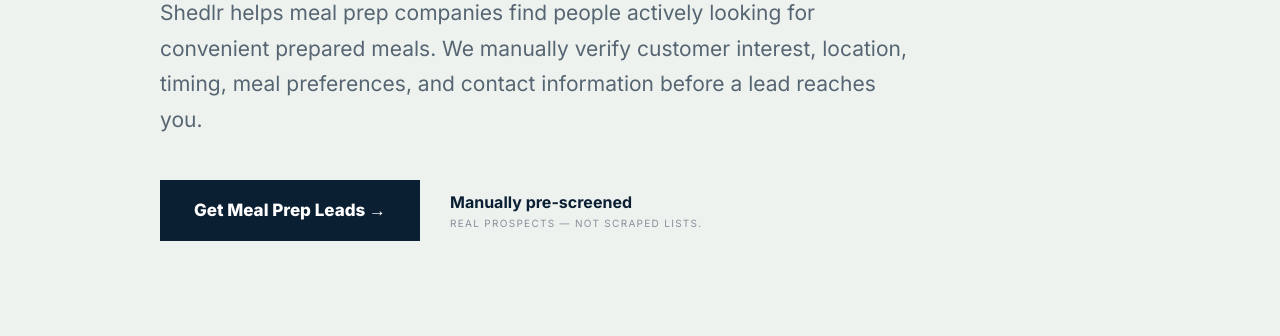
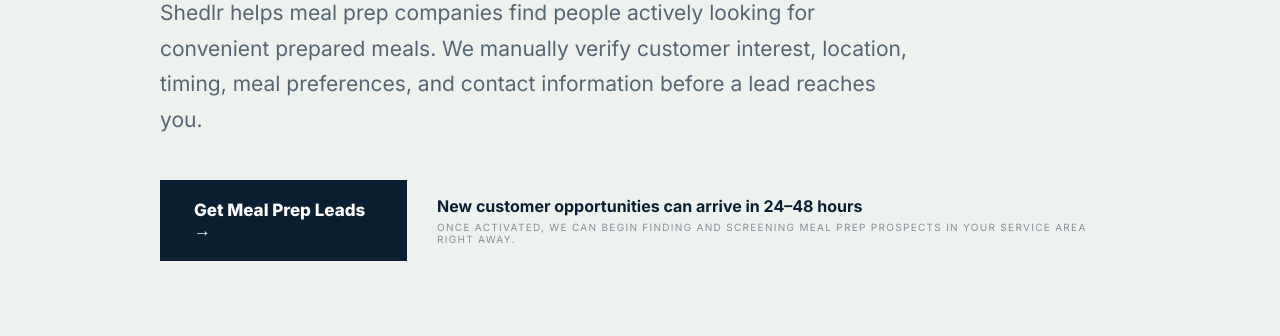
Before and after one commit to jmjdasinger16-crypto/shedlr.com, a website: page leads/meal-prep.html in a window 1280 px wide. Shown: the part 464-800 px from the top of the page. Drawn offline with nearby package versions, Linux system fonts and the light colour scheme; no server answers.

Commit message:
Strengthen meal prep landing page hero CTA

```diff
--- a/leads/meal-prep.html
+++ b/leads/meal-prep.html
@@ -64,7 +64,7 @@
 
   <main>
     <section class="page-hero"><div class="wrap"><span class="eyebrow">Local customers. Real meal needs. Ready to order.</span><h1>Meal prep leads<br><em>built for repeat business.</em></h1><p>Shedlr helps meal prep companies find people actively looking for convenient prepared meals. We manually verify customer interest, location, timing, meal preferences, and contact information before a lead reaches you.</p>
-      <div class="hero-actions"><a class="primary" href="../contact.html?category=catering">Get Meal Prep Leads →</a><div><strong>Manually pre-screened</strong><small>Real prospects — not scraped lists.</small></div></div>
+      <div class="hero-actions"><a class="primary" href="../contact.html?category=catering">Get Meal Prep Leads →</a><div><strong>New customer opportunities can arrive in 24–48 hours</strong><small>Once activated, we can begin finding and screening meal prep prospects in your service area right away.</small></div></div>
     </div></section>
 
     <section class="trust">
```
